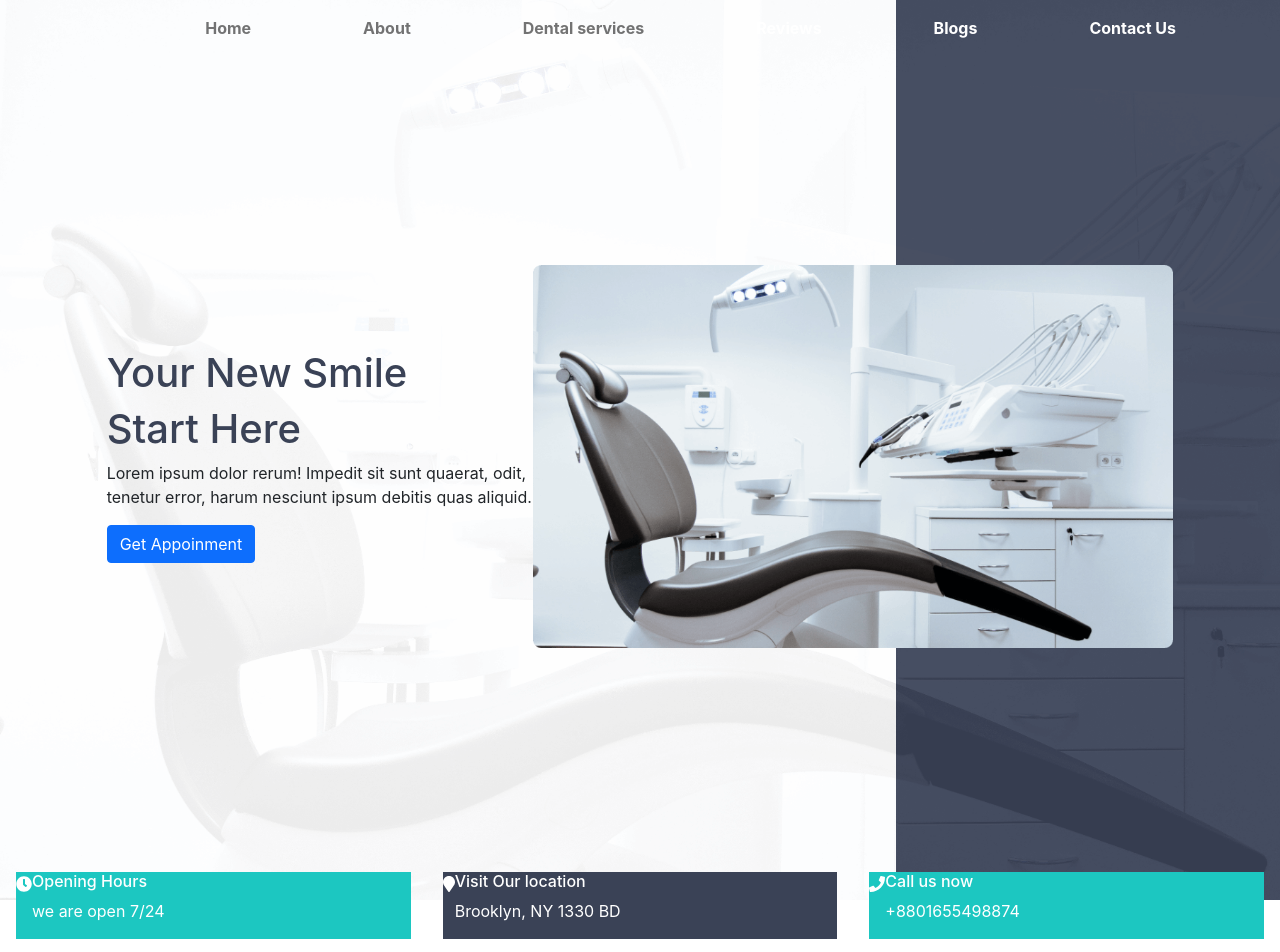
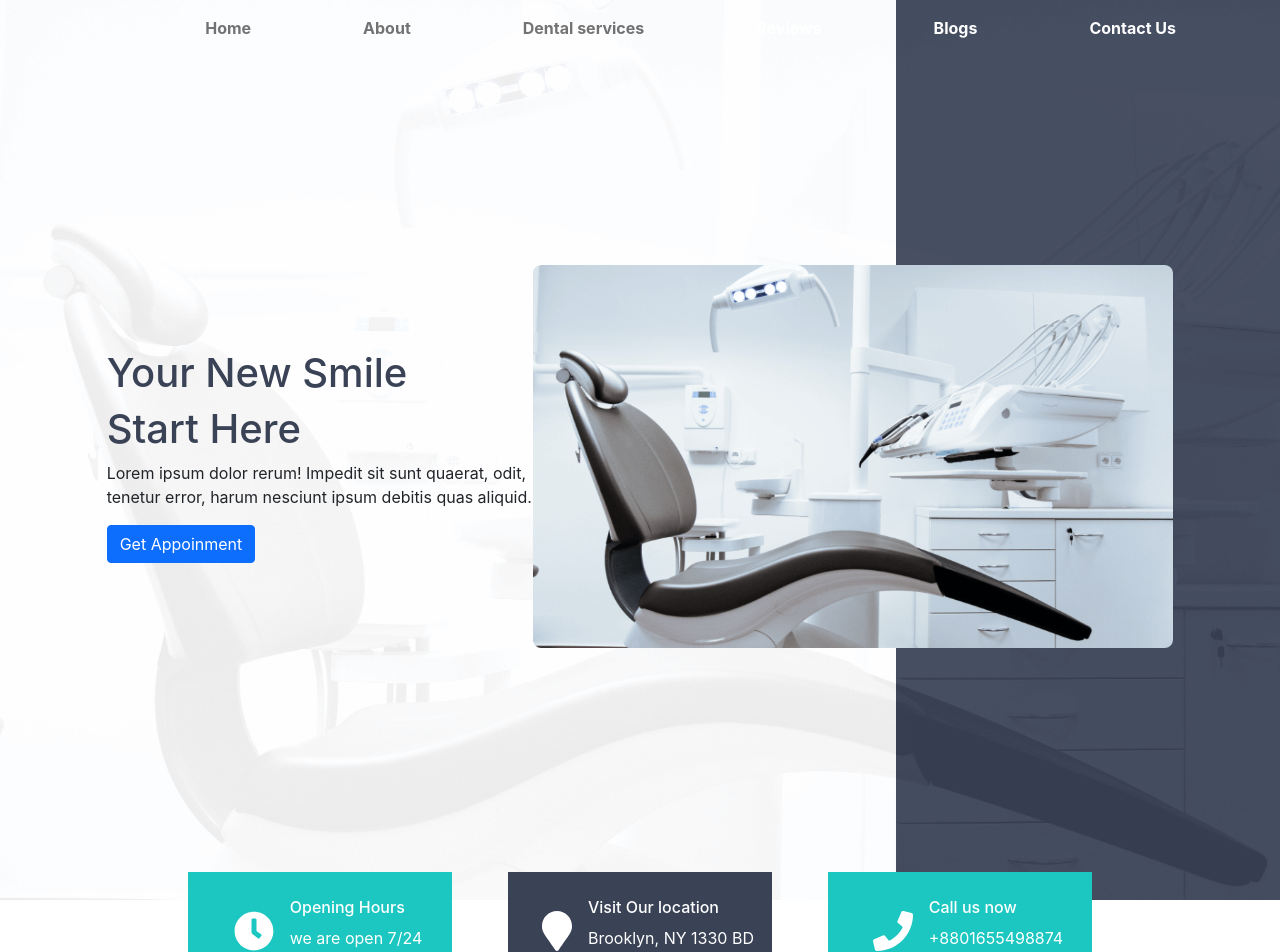
Before and after one commit to mdazim14/doctors-portal-client, a React (Create React App) app: page / in a window 1280 px wide. Shown: the top 952 px of the page. Built offline with nearby package versions, Linux system fonts and the light colour scheme.

Commit message:
added card

```diff
--- a/src/components/Home/BusinessInfo/BusinessInfo.js
+++ b/src/components/Home/BusinessInfo/BusinessInfo.js
@@ -26,10 +26,12 @@ const BusinessInfo = () => {
     ]
 
     return (
-        <section className="d-flex">
+        <section className="d-flex justify-content-center">
+            <div className="w-75 row">
             {
                 InfoData.map(info => <InfoCard info={info}></InfoCard> )
             }
+            </div>
         </section>
     );
 };
--- a/src/components/Home/Home/Home.js
+++ b/src/components/Home/Home/Home.js
@@ -5,7 +5,6 @@ const Home = () => {
     return (
         <div>
             <Header></Header>
-            <h1 className="text-center">Scratch from here</h1>
         </div>
     );
 };
--- a/src/components/Home/InfoCard/InfoCard.css
+++ b/src/components/Home/InfoCard/InfoCard.css
@@ -4,3 +4,6 @@
 .info-dark{
     background-color: #3A4256;
 }
+.info-container {
+    height: 120px;
+}
--- a/src/components/Home/InfoCard/InfoCard.js
+++ b/src/components/Home/InfoCard/InfoCard.js
@@ -4,9 +4,9 @@ import './InfoCard.css';
 
 const InfoCard = ({ info }) => {
     return (
-        <div className="col-md-4 text-white">
-            <div className={`d-flex m-3 info-${info.background}`}>
-                <div>
+        <div className="col-md-4  text-white">
+            <div className={`d-flex info-container align-items-center justify-content-center  m-3 info-${info.background}`}>
+                <div className="fs-1 m-3">
                     <FontAwesomeIcon icon={info.icon}></FontAwesomeIcon>
                 </div>
                 <div>
```
